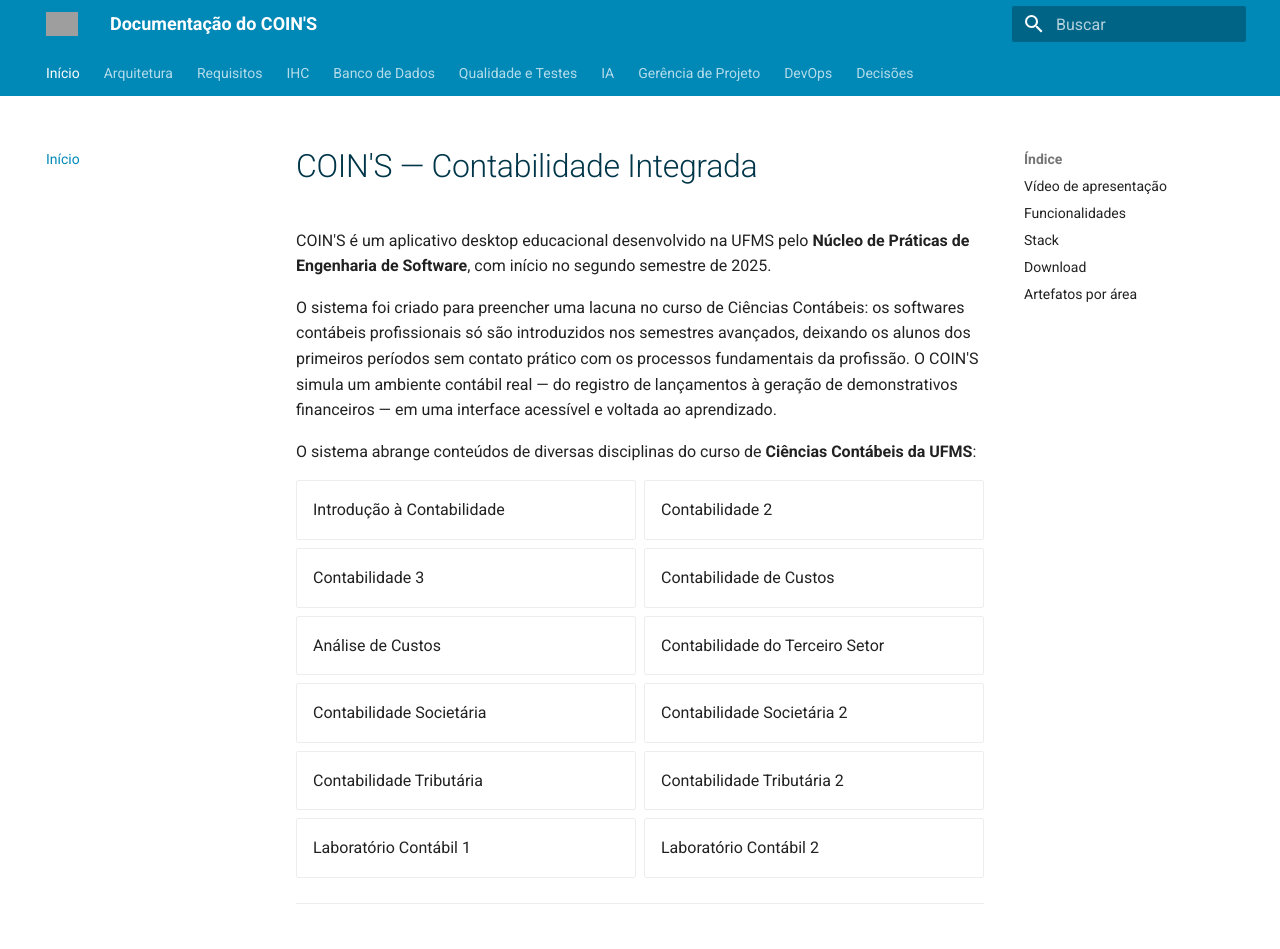
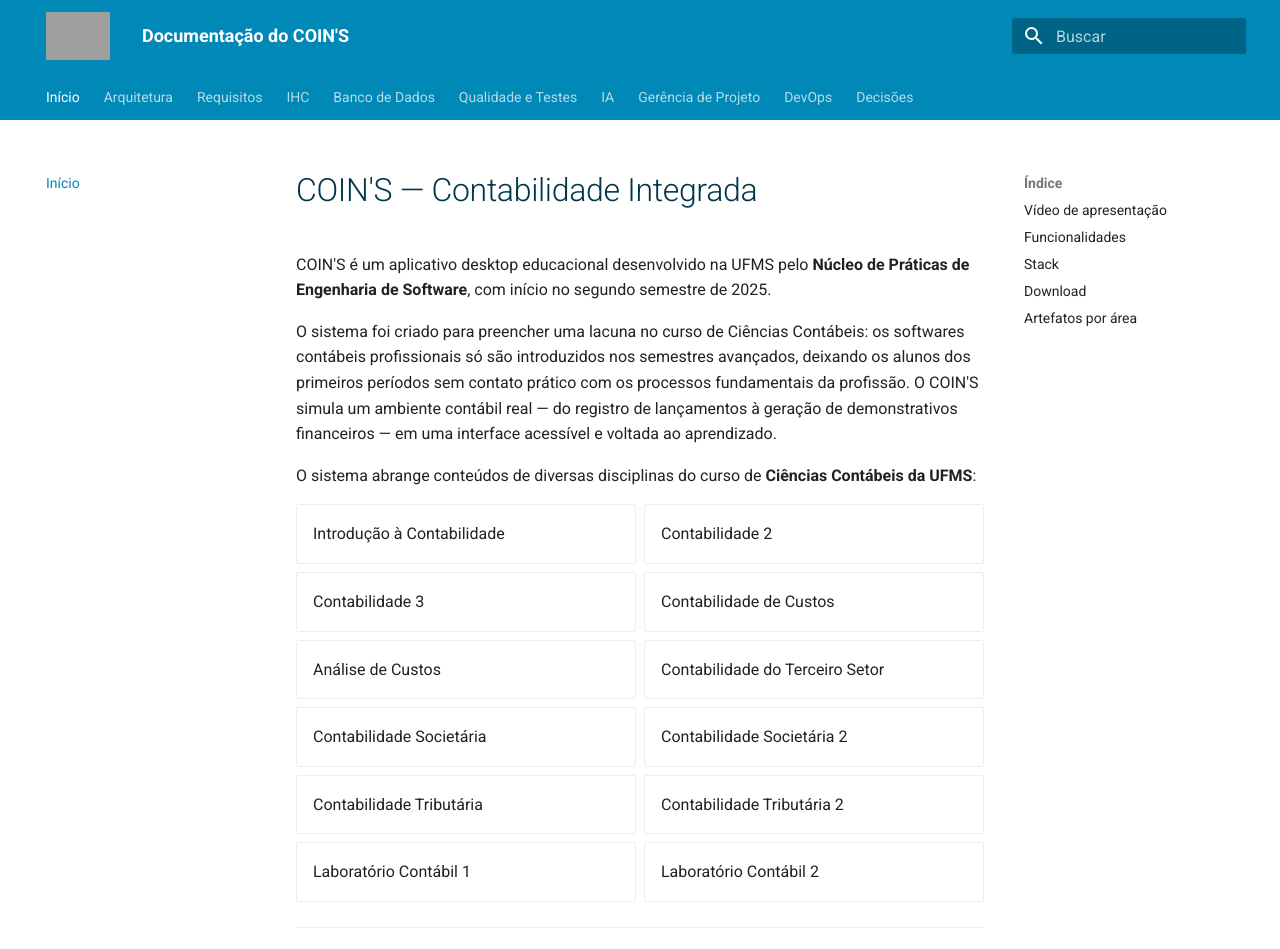
Before and after one commit to NES-Contabilidade-Integrada/doc-coins2026.1, an MkDocs documentation site: the page built from docs/index.md, in a window 1280 px wide and 1400 px high. Shown: the top 949 px of the window. Built offline with MkDocs 1.6.1 and Material for MkDocs 9.7.7, drawn with Linux system fonts in a browser that asks for light colours; grey boxes are pictures that could not be loaded.

Commit message:
fix(ui): enforce uniform heading color and increase logo size
- Add .md-typeset selectors with !important to guarantee #003649
  on all headings across every page including index
- Increase header logo height from default to 48px

Co-Authored-By: Claude Sonnet 4.6 <noreply@anthropic.com>

```diff
--- a/docs/stylesheets/extra.css
+++ b/docs/stylesheets/extra.css
@@ -16,6 +16,18 @@
 .md-content h3,
 .md-content h4,
 .md-content h5,
-.md-content h6 {
-  color: #003649;
+.md-content h6,
+.md-typeset h1,
+.md-typeset h2,
+.md-typeset h3,
+.md-typeset h4,
+.md-typeset h5,
+.md-typeset h6 {
+  color: #003649 !important;
 }
+
+/* Logo maior no header */
+.md-header__button.md-logo img {
+  height: 48px;
+  width: auto;
+}
```
